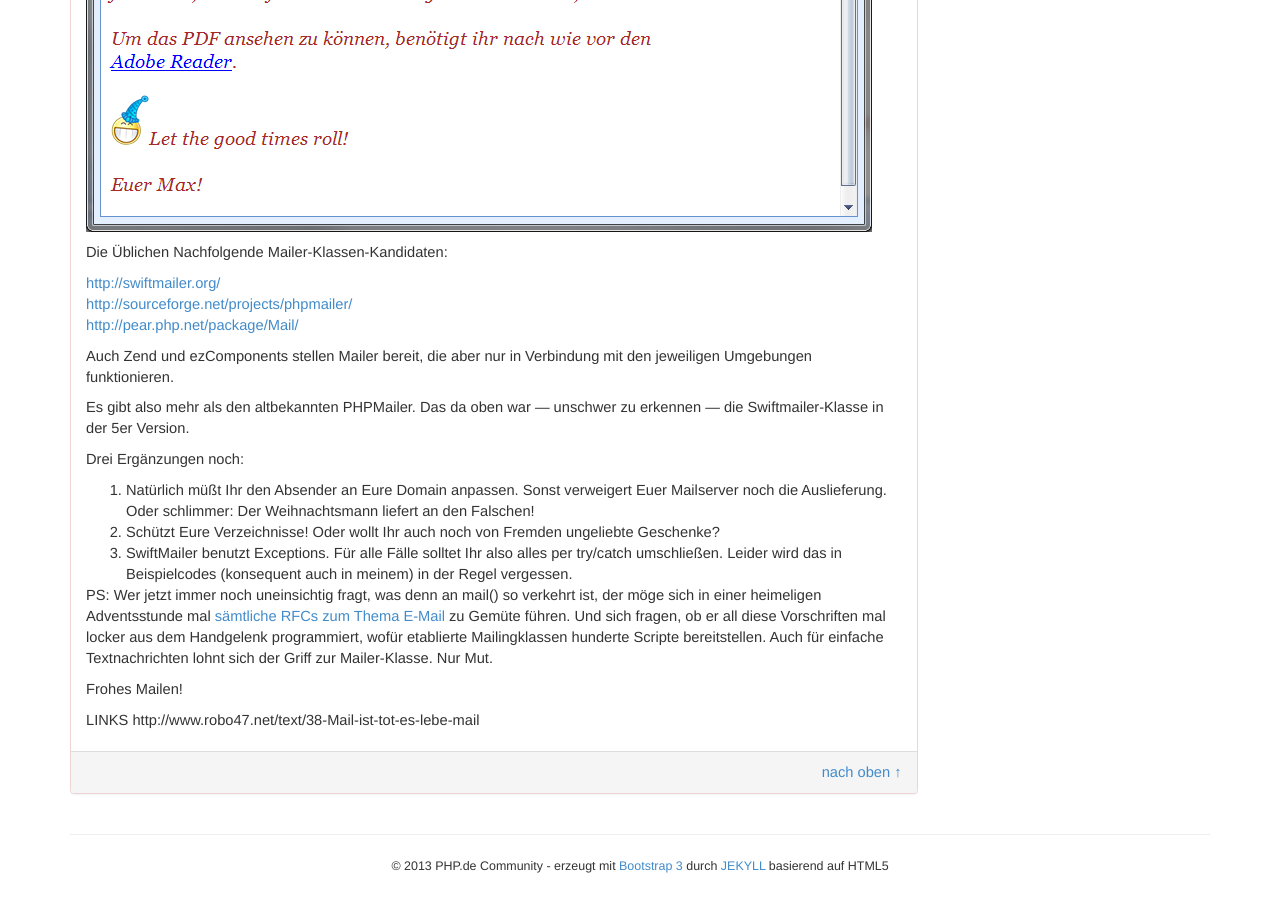
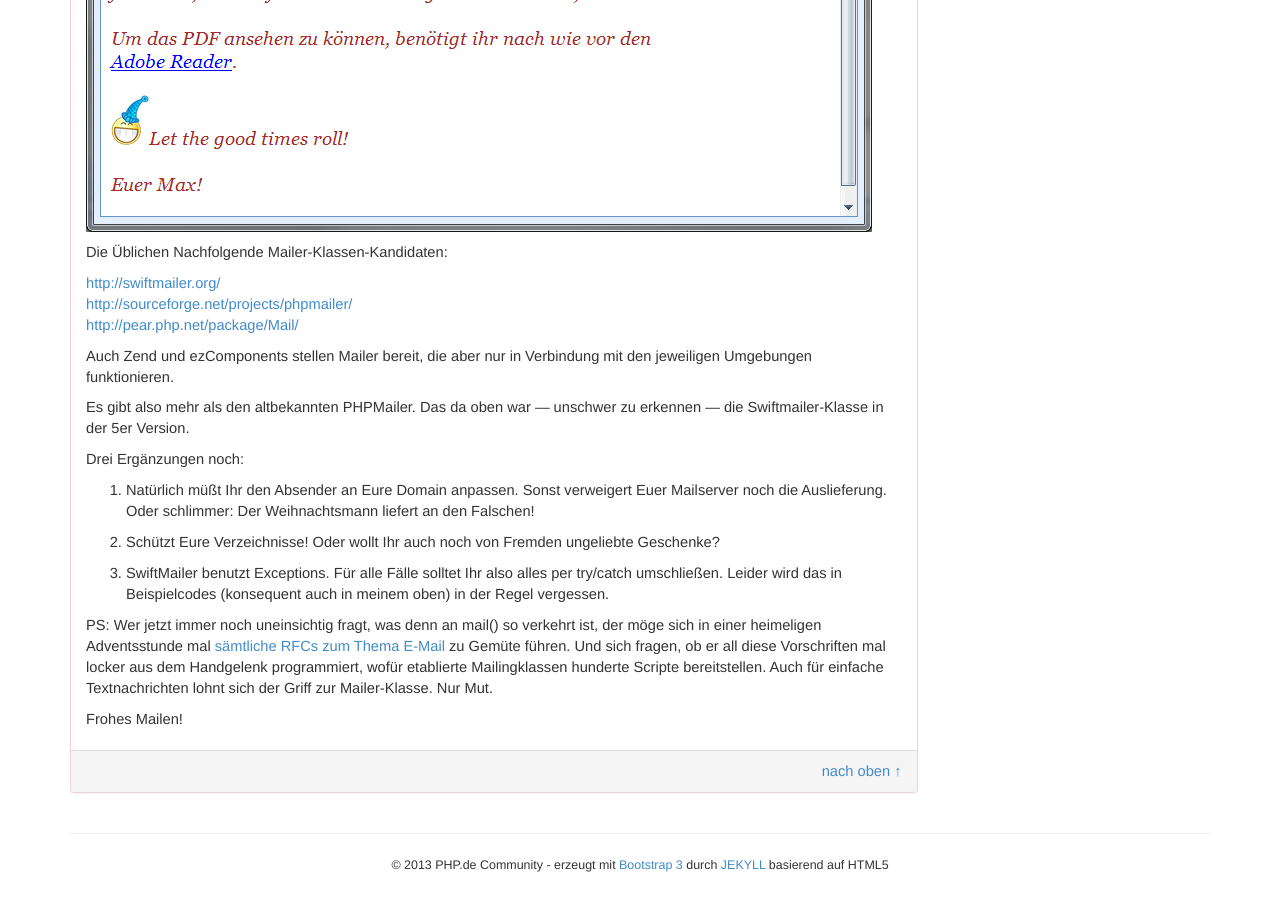
Before and after one commit to php-de/php-de.github.io, a Jekyll site: the page built from email/email-class.md, in a window 1280 px wide and 900 px high, scrolled down 2643 px. Built offline with Jekyll 4.4.1, drawn with Linux system fonts in a browser that asks for light colours.

Commit message:
Update email-class.md

```diff
--- a/email/email-class.md
+++ b/email/email-class.md
@@ -16,7 +16,6 @@ inhalt:
 
 entry-type: in-progress
 ---
-
 
 <p style="font-size: 10pt; font-family: Courier New, Consolas">
     Von: Max Spendabel<br>
@@ -147,13 +146,11 @@ Es gibt also mehr als den altbekannten PHPMailer. Das da oben war ― unschwer z
 
 Drei Ergänzungen noch:
 1. Natürlich müßt Ihr den Absender an Eure Domain anpassen. Sonst verweigert Euer Mailserver noch die Auslieferung. Oder schlimmer: Der Weihnachtsmann liefert an den Falschen!
+
 2. Schützt Eure Verzeichnisse! Oder wollt Ihr auch noch von Fremden ungeliebte Geschenke?
-3. SwiftMailer benutzt Exceptions. Für alle Fälle solltet Ihr also alles per try/catch umschließen. Leider wird das in Beispielcodes (konsequent auch in meinem) in der Regel vergessen.
 
-PS: Wer jetzt immer noch uneinsichtig fragt, was denn an mail() so verkehrt ist, der möge sich in einer heimeligen Adventsstunde mal [sämtliche RFCs zum Thema E-Mail](http://php-de.github.io/email/standard-mail-validation.html#rfc-zum-thema-e-mailweiterfhrende-quellen) zu Gemüte führen. Und sich fragen, ob er all diese Vorschriften mal locker aus dem Handgelenk programmiert, wofür etablierte Mailingklassen hunderte Scripte bereitstellen. Auch für einfache Textnachrichten lohnt sich der Griff zur Mailer-Klasse. Nur Mut.
+3. SwiftMailer benutzt Exceptions. Für alle Fälle solltet Ihr also alles per try/catch umschließen. Leider wird das in Beispielcodes (konsequent auch in meinem oben) in der Regel vergessen.
+
+PS: Wer jetzt immer noch uneinsichtig fragt, was denn an mail() so verkehrt ist, der möge sich in einer heimeligen Adventsstunde mal [sämtliche RFCs zum Thema E-Mail](http://php-de.github.io/email/standard-mail-validation.html#rfc-zum-thema-e-mail) zu Gemüte führen. Und sich fragen, ob er all diese Vorschriften mal locker aus dem Handgelenk programmiert, wofür etablierte Mailingklassen hunderte Scripte bereitstellen. Auch für einfache Textnachrichten lohnt sich der Griff zur Mailer-Klasse. Nur Mut.
 
 Frohes Mailen!
-
-
-LINKS
-http://www.robo47.net/text/38-Mail-ist-tot-es-lebe-mail
```
